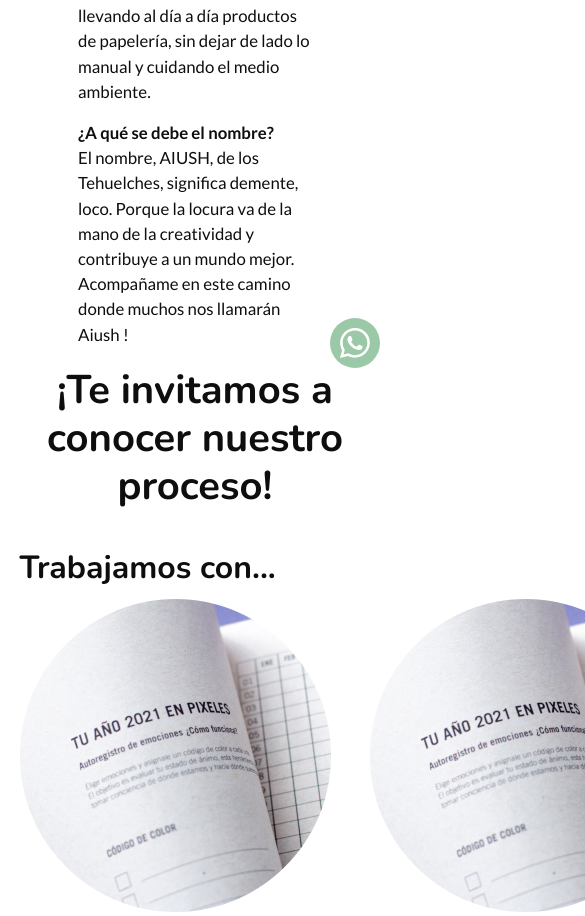
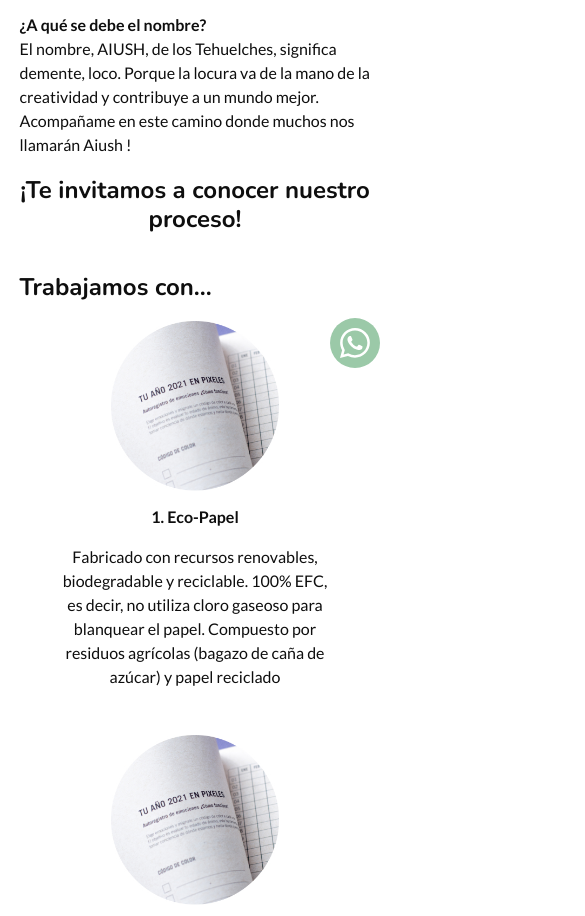
Before and after one commit to brunoLombardi9/Aiush, a website: page secciones/nosotros.html in a window 390 px wide. Shown: the part 416-1332 px from the top of the page, 585 px wide, since content can reach past the window. Drawn offline with nearby package versions, Linux system fonts and the light colour scheme.

Commit message:
Sección Nosotros responsive

```diff
--- a/scss/main.scss
+++ b/scss/main.scss
@@ -176,13 +176,11 @@
     margin-top: 10%;
     margin-left: 5%;
 }
-
 .materiales {
-    margin-top: 3%;
-    margin-bottom: 5%;
-    display: flex;
-    flex-direction: row;
-    justify-content: space-around;
+    margin: 5%;
+    display: grid;
+    grid-template-columns: repeat(3, 1fr);
+    grid-gap: 3%;
 }
 .mat {
     margin-left: 5%;
@@ -194,6 +192,7 @@
 }
 .mat p {
     font-family: $font;
+    font-size: 105%;
     color: #0e0e0e;
 }
 
@@ -238,5 +237,36 @@
         margin-top: 2em;
     }
 
+    /*NOSOTROS*/
+    .sobreNos{
+        margin-top: 5%;
+    }
+    .sobreNos h5 {
+        font-size: 170%;
+    }
+    .sobreNos p {
+        font-size: 100%;
+        margin-left: 5%;
+        margin-right: 5%;
+    }
 
+    .videoNos h5 {
+        font-size: 150%;
+    }
+
+    .trabNos h5 {
+        font-size: 150%;
+    }
+    .materiales {
+        display: grid;
+        grid-template-columns: repeat(1, 1fr);
+        margin: 5% 10% 30%;
+    }
+    .mat img {
+        width: 60%;
+        height: auto;
+    }
+    .mat p {
+        font-size: 100%;
+    }
 }
```
Also changed, not shown: main.css.
